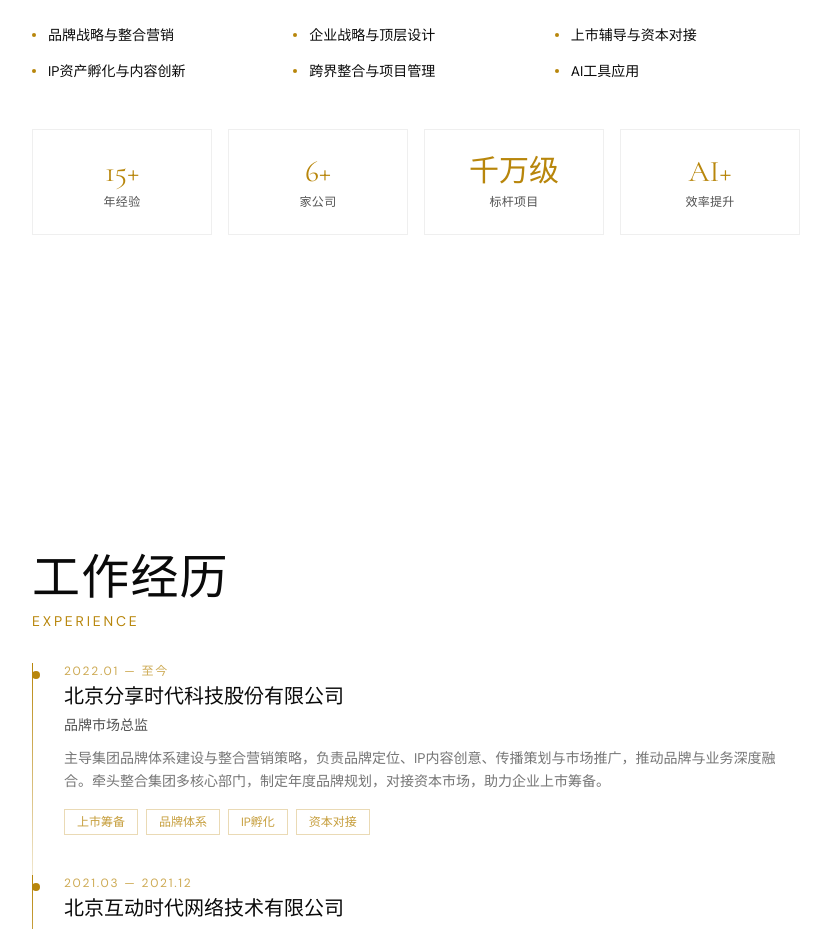
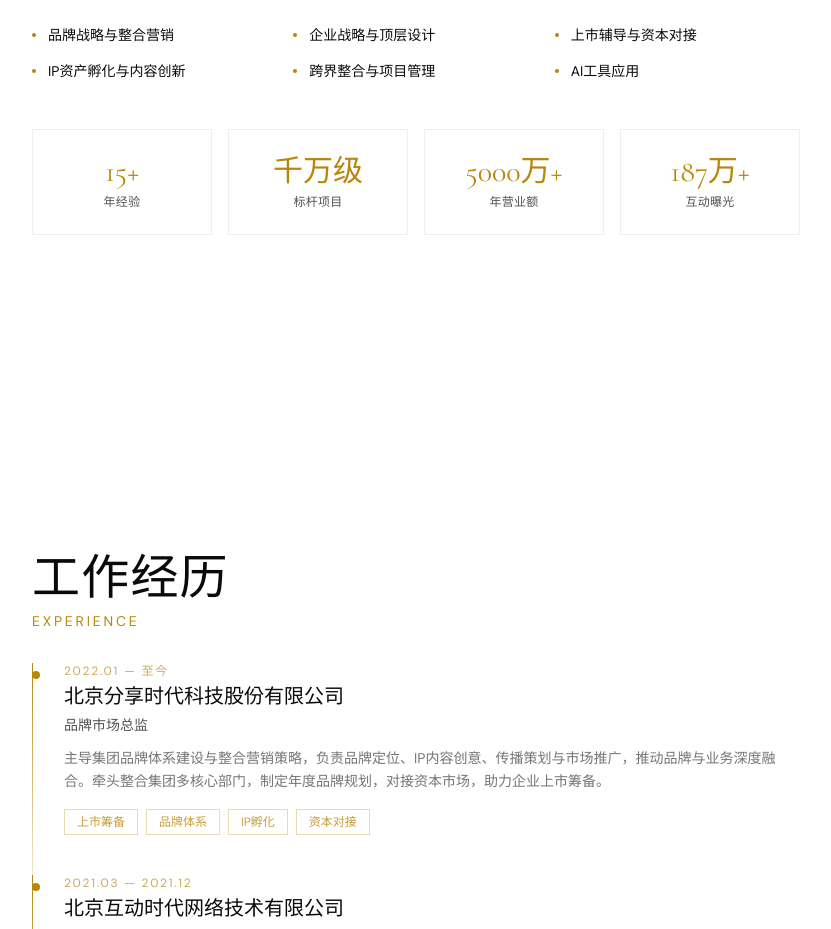
Before and after one commit to Catbabyfiona/guona-resume, a Next.js app: page / in a window 1280 px wide. Shown: the part 1261-2190 px from the top of the page, without its empty margins (224-1055 px from the left). Built offline with nearby package versions, Linux system fonts and the light colour scheme.

Commit message:
feat: 更新数据亮点

```diff
--- a/src/app/page.tsx
+++ b/src/app/page.tsx
@@ -22,9 +22,9 @@ const resumeData = {
   ],
   stats: [
     { value: "15+", label: "年经验" },
-    { value: "6+", label: "家公司" },
     { value: "千万级", label: "标杆项目" },
-    { value: "AI+", label: "效率提升" }
+    { value: "5000万+", label: "年营业额" },
+    { value: "187万+", label: "互动曝光" }
   ],
   experience: [
     {
```
